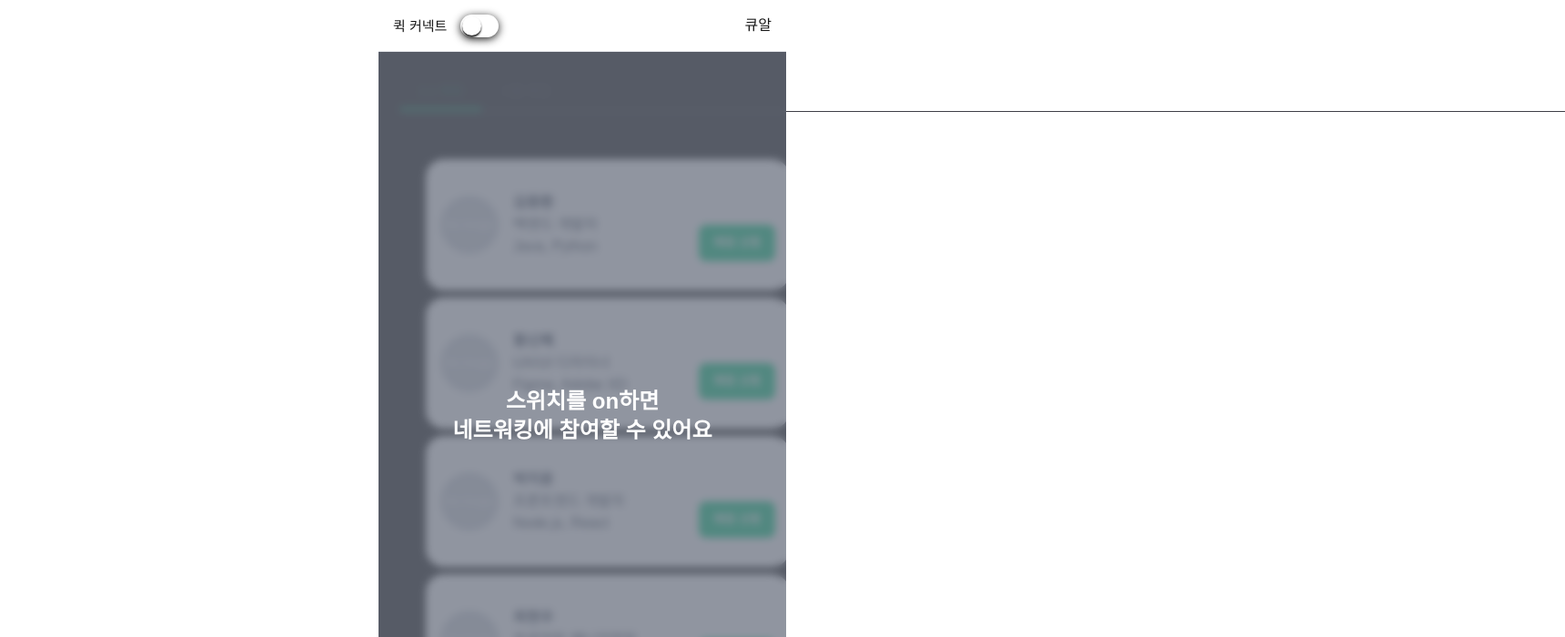
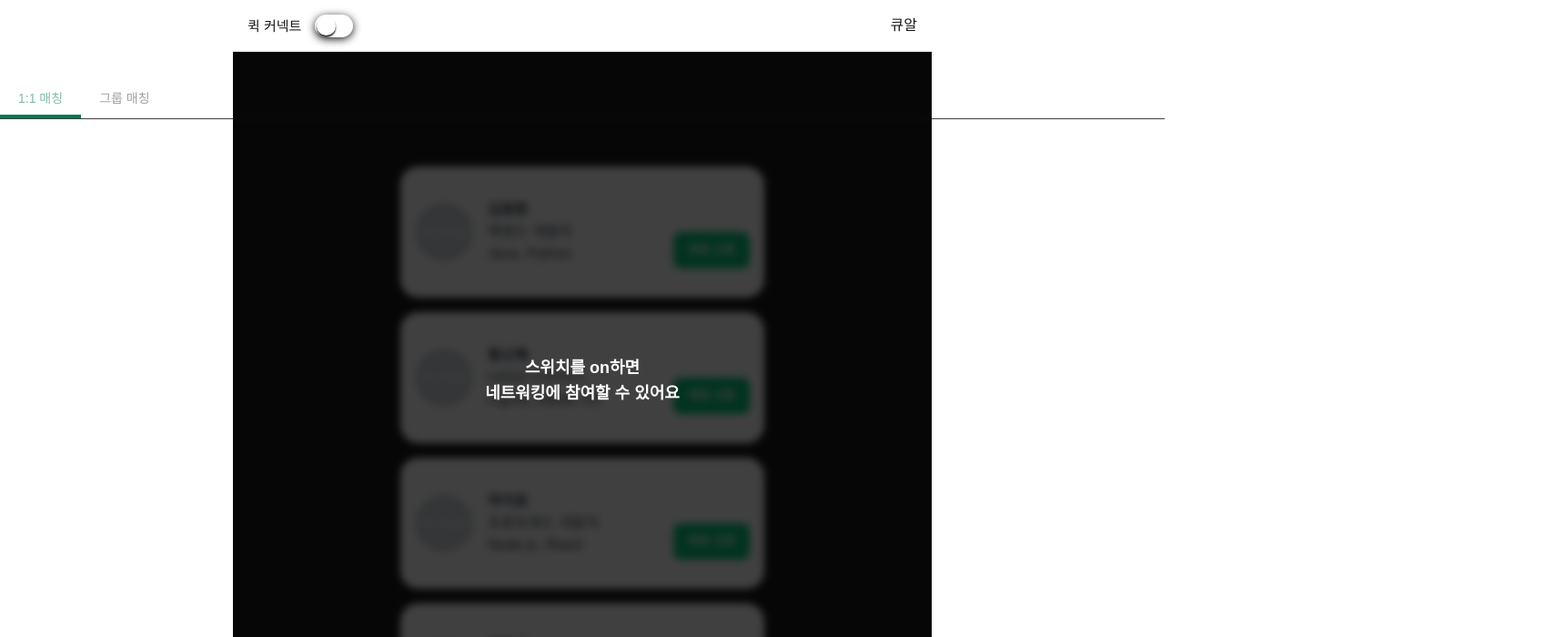
Before and after one commit to goorm-CHACHA/FE, a Next.js app: page /home in a window 1280 px wide. Shown: the top 700 px of the page at 91% size, 1720 px wide, since content can reach past the window. Built offline with nearby package versions, Linux system fonts and the light colour scheme.

Commit message:
feat: home 레이아웃 정리

```diff
--- a/app/(main-layout)/home/page.tsx
+++ b/app/(main-layout)/home/page.tsx
@@ -10,12 +10,7 @@ const Page = () => {
   const [isQuickConnectOn, setIsQuickConnectOn] = useState(false);
 
   // 샘플 profiles 데이터
-  const Profiles: {
-    id: string;
-    name: string;
-    info1: string;
-    info2: string;
-  }[] = [
+  const Profiles = [
     { id: '1', name: '김중환', info1: '백엔드 개발자', info2: 'Java, Python' },
     {
       id: '2',
@@ -44,24 +39,23 @@ const Page = () => {
   ];
 
   return (
-    <>
+    <div className="relative w-full min-h-screen flex flex-col items-center pt-7">
       <TopNavigation
         onQuickConnectToggle={setIsQuickConnectOn}
-        className="relative z-50"
+        className="fixed top-0 w-full max-w-3xl z-50"
       />
-      <div className="relative">
-        <div className="flex flex-col min-h-screen w-full items-center pt-5">
-          <div className="w-full md:max-w-md px-6">
+
+      <div className="w-full max-w-3xl min-h-screen flex flex-col items-center pt-[57px] pb-[92px]">
         <RadixTabs
           tabLabels={tabLabels}
           tabContents={tabContents}
           disabled={!isQuickConnectOn}
         />
       </div>
-        </div>
+
       {!isQuickConnectOn && (
-          <div className="absolute inset-0 top-0 bg-gray-500 bg-opacity-75 backdrop-filter backdrop-blur-sm flex items-center justify-center">
-            <p className="text-white text-2xl font-bold text-center">
+        <div className="absolute inset-0 top-0 w-full max-w-3xl h-full bg-black bg-opacity-75 backdrop-filter backdrop-blur-sm flex items-center justify-center pb-[92px]">
+          <p className="text-white text-lg font-semibold text-center">
             스위치를 on하면
             <br />
             네트워킹에 참여할 수 있어요
@@ -69,7 +63,6 @@ const Page = () => {
         </div>
       )}
     </div>
-    </>
   );
 };
 
--- a/app/(main-layout)/mypage/name-card-list/page.tsx
+++ b/app/(main-layout)/mypage/name-card-list/page.tsx
@@ -8,7 +8,7 @@ const Page = () => {
     console.log('다운로드 클릭됨');
   };
   return (
-    <div className="flex flex-col m-auto items-center justify-center w-full md:max-w-md px-6 py-4">
+    <div className="flex flex-col m-auto items-center justify-center w-full max-w-3xl px-6 py-4">
       <div>
         {/* ⬇️  바로 밑에 div는 map으로 내가 저장한 카드 프린트... 명함 누르면 모달 열려야 함 (모달 수정 작업 먼저 필요)*/}
         <div className="flex gap-2 flex-col">
@@ -26,7 +26,7 @@ const Page = () => {
       <div className="flex flex-col items-center w-full">
         <div
           className="p-1 w-full text-center
-           md:max-w-md m-auto text-white bg-[#222222] rounded-xl cursor-pointer"
+           md:max-w-3xl m-auto text-white bg-[#222222] rounded-xl cursor-pointer"
           onClick={downloadHandler}
         >
           이미지 다운로드
--- a/app/(main-layout)/mypage/page.tsx
+++ b/app/(main-layout)/mypage/page.tsx
@@ -52,7 +52,7 @@ const Page = () => {
     return <div> 사용자 정보 없습니다.</div>;
   }
   return (
-    <div className="w-full m-auto md:max-w-md flex flex-col justify-center items-center gap-4 mt-2">
+    <div className="w-full m-auto max-w-3xl flex flex-col justify-center items-center gap-4 mt-2">
       <Accordions>
         <AccordionItem value="item-1">
           <AccordionTrigger>
--- a/app/(main-layout)/notifications/page.tsx
+++ b/app/(main-layout)/notifications/page.tsx
@@ -39,13 +39,13 @@ const NotificationsPage = () => {
   const tabContents = [oneToOneNotifications, groupNotifications];
 
   return (
-    <div className="flex flex-col md:max-w-md min-h-screen w-screen justify-start m-auto min-w-screen items-center overflow-x-hidden">
+    <div className="flex flex-col max-w-3xl min-h-screen w-full justify-start mx-auto min-w-screen items-center overflow-x-hidden">
       <TopNavigation
         title="알림"
         showQR={false}
         className="w-full !bg-transparent outline-none border-none text-left justify-left"
       />
-      <div className="w-full md:max-w-md">
+      <div className="w-full max-w-3xl">
         <NotifyBar tabLabels={tabLabels} tabContents={tabContents} />
       </div>
     </div>
--- a/app/(plain)/account/login/page.tsx
+++ b/app/(plain)/account/login/page.tsx
@@ -23,7 +23,7 @@ const Page = () => {
 
   return (
     <div className="flex flex-col min-h-screen w-full justify-center items-center">
-      <div className="w-full md:max-w-md px-6">
+      <div className="w-full max-w-3xl px-6">
         <FormProvider {...methods}>
           <form onSubmit={onSubmit} className="flex flex-col gap-4">
             <Input name="id" placeholder="아이디" />
--- a/app/layout.tsx
+++ b/app/layout.tsx
@@ -54,8 +54,8 @@ export default function RootLayout({
 }>) {
   return (
     <html lang="en">
-      <body>
-        <div className="min-h-screen md:max-w-md mx-auto bg-bg-color">
+      <body className="w-screen">
+        <div className="min-h-screen w-full max-w-3xl mx-auto bg-bg-color">
           {children}
           <Script src="/service-worker.js" />
         </div>
--- a/src/components/match/group.tsx
+++ b/src/components/match/group.tsx
@@ -6,7 +6,7 @@ const GroupMatching = ({
   profiles: React.ComponentProps<typeof Profile>[];
 }) => {
   return (
-    <div>
+    <div className="flex flex-col items-center">
       <h2>그룹 매칭</h2>
       {profiles.map((profile) => (
         <Profile key={profile.id} {...profile} />
--- a/src/components/match/one-to-one.tsx
+++ b/src/components/match/one-to-one.tsx
@@ -6,7 +6,7 @@ const OneToOneMatching = ({
   profiles: React.ComponentProps<typeof Profile>[];
 }) => {
   return (
-    <div>
+    <div className="flex flex-col items-center">
       <h2>1:1 매칭</h2>
       {profiles.map((profile) => (
         <Profile key={profile.id} {...profile} />
--- a/src/components/notifications/group-notifications.tsx
+++ b/src/components/notifications/group-notifications.tsx
@@ -12,7 +12,7 @@ const GroupNotifications = ({
   handleQuickConnectToggle,
 }: GroupNotificationsProps) => {
   return (
-    <div className="w-full max-w-sm  shadow-md rounded-lg">
+    <div className="w-full max-w-3xl shadow-md rounded-lg mx-auto">
       <ConnectOnBanner handleQuickConnectToggle={handleQuickConnectToggle} />
       {Object.entries(messages)
         .filter(([, messageData]) => messageData.chatType === 'group')
--- a/src/components/notifications/notify-card.tsx
+++ b/src/components/notifications/notify-card.tsx
@@ -80,7 +80,7 @@ const RequestCard = ({
   onAccept,
 }: CardProps) => {
   return (
-    <Card className="w-full max-w-sm  shadow-md rounded-lg">
+    <Card className="w-full max-w-3xl  shadow-md rounded-lg mx-auto">
       <CardHeader className="flex justify-between items-center mb-3 ">
         <TimeLeft />
         <Arrow />
--- a/src/components/notifications/one-to-one-notifications.tsx
+++ b/src/components/notifications/one-to-one-notifications.tsx
@@ -12,7 +12,7 @@ const OneToOneNotifications = ({
   handleQuickConnectToggle,
 }: OneToOneNotificationsProps) => {
   return (
-    <div className="w-full max-w-sm  shadow-md rounded-lg">
+    <div className="w-full max-w-3xl shadow-md rounded-lg mx-auto">
       <ConnectOnBanner handleQuickConnectToggle={handleQuickConnectToggle} />
       {Object.entries(messages)
         .filter(([, messageData]) => messageData.chatType === '1to1')
```
Lines whose indentation alone changed are shown as unchanged.
